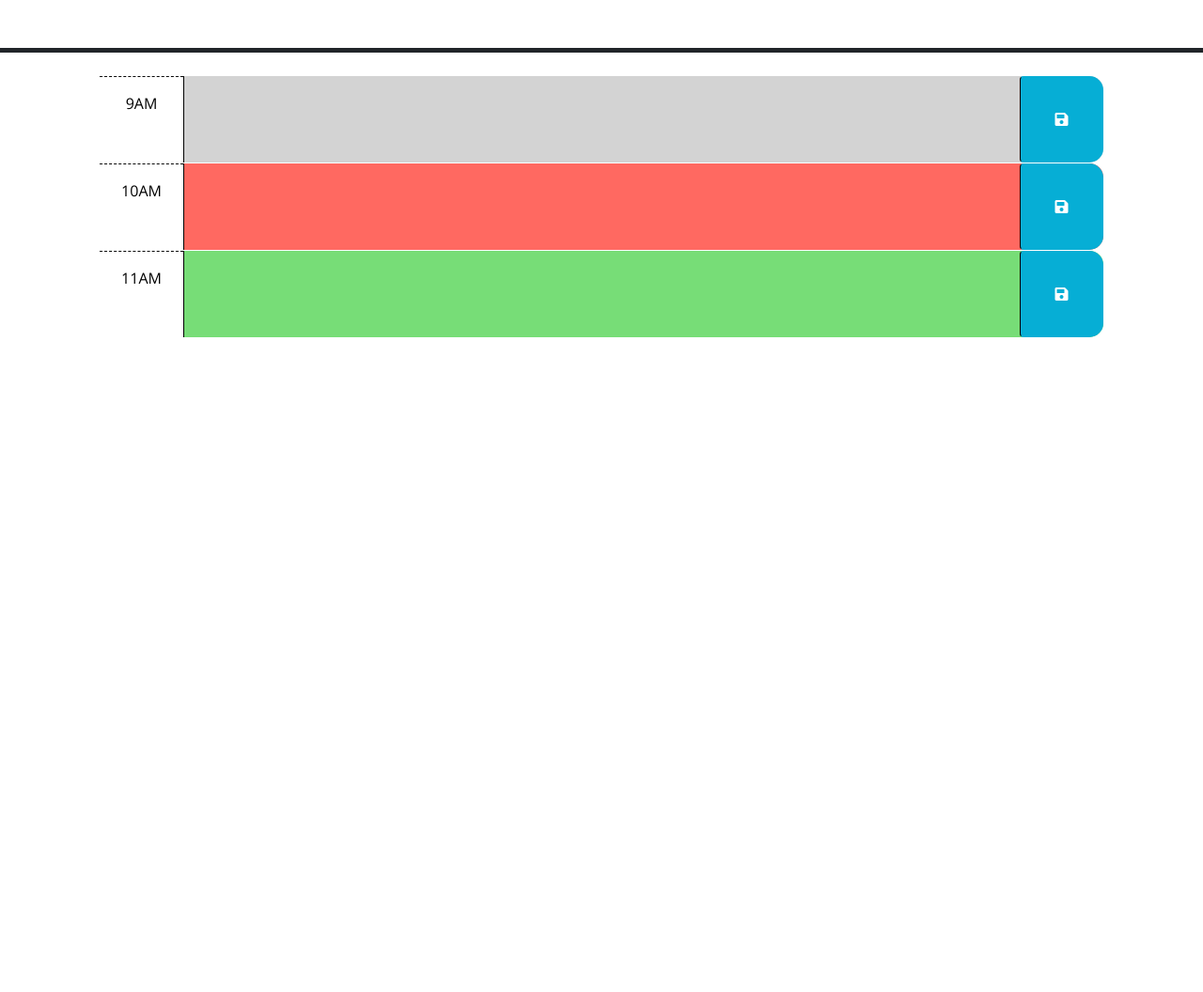
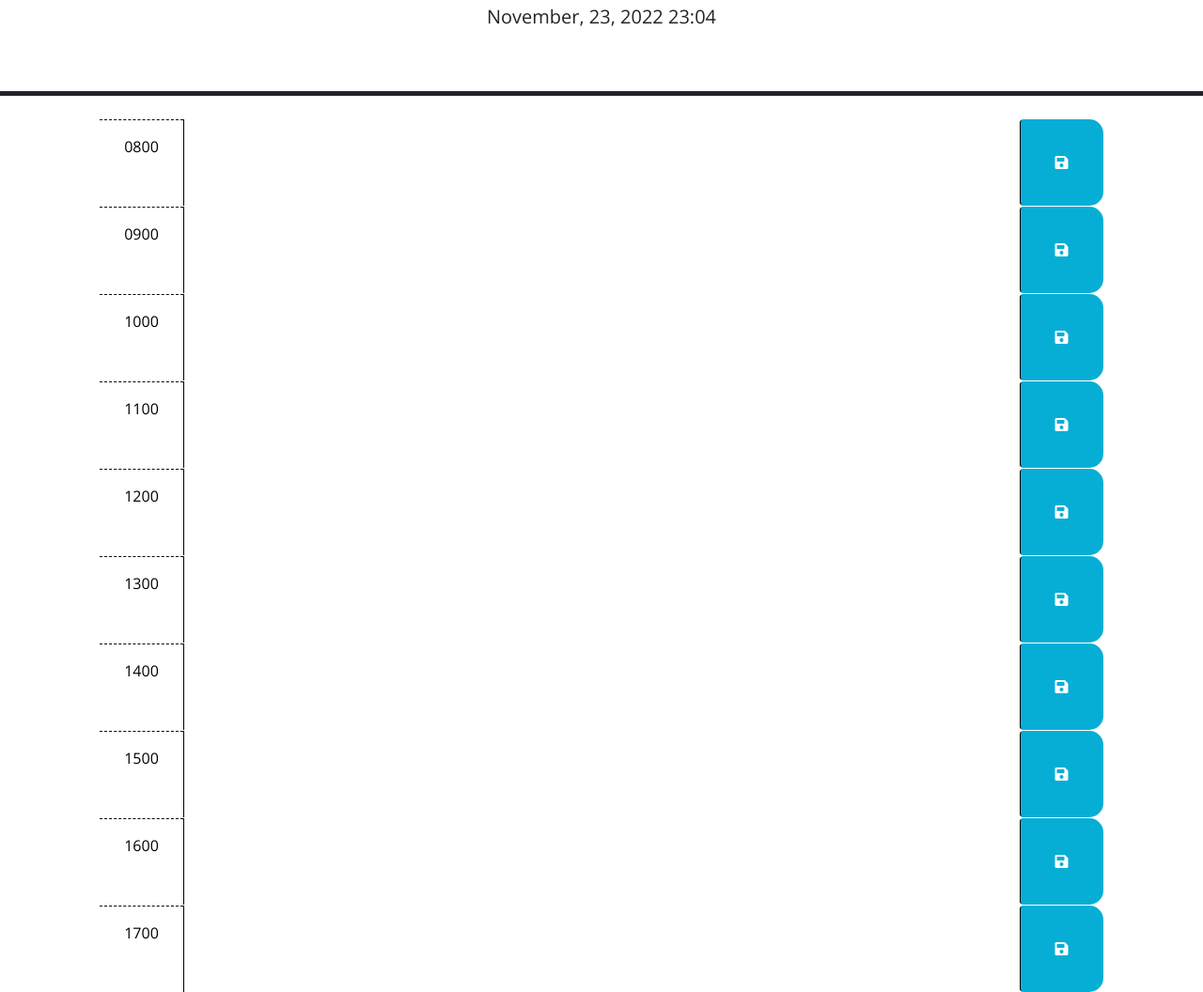
Before and after one commit to trudman/work-day-scheduler, a plain HTML site: page index.html in a window 1280 px wide. Shown: the part 176-1232 px from the top of the page at 94% size. Before the commit the page ends 800 px from the top, so only its background shows below. Drawn offline with nearby package versions, Linux system fonts and the light colour scheme.

Commit message:
added hour blocks and display date/time on screen

```diff
--- a/assets/script.js
+++ b/assets/script.js
@@ -1,3 +1,5 @@
+$("#currentDay").text(dayjs().format("MMMM, DD, YYYY HH:mm"));
+
 // Wrap all code that interacts with the DOM in a call to jQuery to ensure that
 // the code isn't run until the browser has finished rendering all the elements
 // in the html.
--- a/index.html
+++ b/index.html
@@ -29,37 +29,73 @@
       <p id="currentDay" class="lead"></p>
     </header>
     <div class="container-lg px-5">
-      <!-- Use class for "past", "present", and "future" to apply styles to the
-        time-block divs accordingly. The javascript will need to do this by
-        adding/removing these classes on each div by comparing the hour in the
-        id to the current hour. The html provided below is meant to be an example
-        demonstrating how the css provided can be leveraged to create the
-        desired layout and colors. The html below should be removed or updated
-        in the finished product. Remember to delete this comment once the
-        code is implemented.
-        -->
-
-      <!-- Example of a past time block. The "past" class adds a gray background color. -->
-      <div id="hour-9" class="row time-block past">
-        <div class="col-2 col-md-1 hour text-center py-3">9AM</div>
+      <div id="hour-8" class="row time-block">
+        <div class="col-2 col-md-1 hour text-center py-3">0800</div>
         <textarea class="col-8 col-md-10 description" rows="3"> </textarea>
         <button class="btn saveBtn col-2 col-md-1" aria-label="save">
           <i class="fas fa-save" aria-hidden="true"></i>
         </button>
       </div>
 
-      <!-- Example of a a present time block. The "present" class adds a red background color. -->
-      <div id="hour-10" class="row time-block present">
-        <div class="col-2 col-md-1 hour text-center py-3">10AM</div>
+      <div id="hour-9" class="row time-block">
+        <div class="col-2 col-md-1 hour text-center py-3">0900</div>
         <textarea class="col-8 col-md-10 description" rows="3"> </textarea>
         <button class="btn saveBtn col-2 col-md-1" aria-label="save">
           <i class="fas fa-save" aria-hidden="true"></i>
         </button>
       </div>
 
-      <!-- Example of a future time block. The "future" class adds a green background color. -->
-      <div id="hour-11" class="row time-block future">
-        <div class="col-2 col-md-1 hour text-center py-3">11AM</div>
+      <div id="hour-10" class="row time-block">
+        <div class="col-2 col-md-1 hour text-center py-3">1000</div>
+        <textarea class="col-8 col-md-10 description" rows="3"> </textarea>
+        <button class="btn saveBtn col-2 col-md-1" aria-label="save">
+          <i class="fas fa-save" aria-hidden="true"></i>
+        </button>
+      </div>
+      <div id="hour-11" class="row time-block">
+        <div class="col-2 col-md-1 hour text-center py-3">1100</div>
+        <textarea class="col-8 col-md-10 description" rows="3"> </textarea>
+        <button class="btn saveBtn col-2 col-md-1" aria-label="save">
+          <i class="fas fa-save" aria-hidden="true"></i>
+        </button>
+      </div>
+      <div id="hour-12" class="row time-block">
+        <div class="col-2 col-md-1 hour text-center py-3">1200</div>
+        <textarea class="col-8 col-md-10 description" rows="3"> </textarea>
+        <button class="btn saveBtn col-2 col-md-1" aria-label="save">
+          <i class="fas fa-save" aria-hidden="true"></i>
+        </button>
+      </div>
+      <div id="hour-13" class="row time-block">
+        <div class="col-2 col-md-1 hour text-center py-3">1300</div>
+        <textarea class="col-8 col-md-10 description" rows="3"> </textarea>
+        <button class="btn saveBtn col-2 col-md-1" aria-label="save">
+          <i class="fas fa-save" aria-hidden="true"></i>
+        </button>
+      </div>
+      <div id="hour-14" class="row time-block">
+        <div class="col-2 col-md-1 hour text-center py-3">1400</div>
+        <textarea class="col-8 col-md-10 description" rows="3"> </textarea>
+        <button class="btn saveBtn col-2 col-md-1" aria-label="save">
+          <i class="fas fa-save" aria-hidden="true"></i>
+        </button>
+      </div>
+      <div id="hour-15" class="row time-block">
+        <div class="col-2 col-md-1 hour text-center py-3">1500</div>
+        <textarea class="col-8 col-md-10 description" rows="3"> </textarea>
+        <button class="btn saveBtn col-2 col-md-1" aria-label="save">
+          <i class="fas fa-save" aria-hidden="true"></i>
+        </button>
+      </div>
+      <div id="hour-16" class="row time-block">
+        <div class="col-2 col-md-1 hour text-center py-3">1600</div>
+        <textarea class="col-8 col-md-10 description" rows="3"> </textarea>
+        <button class="btn saveBtn col-2 col-md-1" aria-label="save">
+          <i class="fas fa-save" aria-hidden="true"></i>
+        </button>
+      </div>
+      <div id="hour-17" class="row time-block">
+        <div class="col-2 col-md-1 hour text-center py-3">1700</div>
         <textarea class="col-8 col-md-10 description" rows="3"> </textarea>
         <button class="btn saveBtn col-2 col-md-1" aria-label="save">
           <i class="fas fa-save" aria-hidden="true"></i>
```
